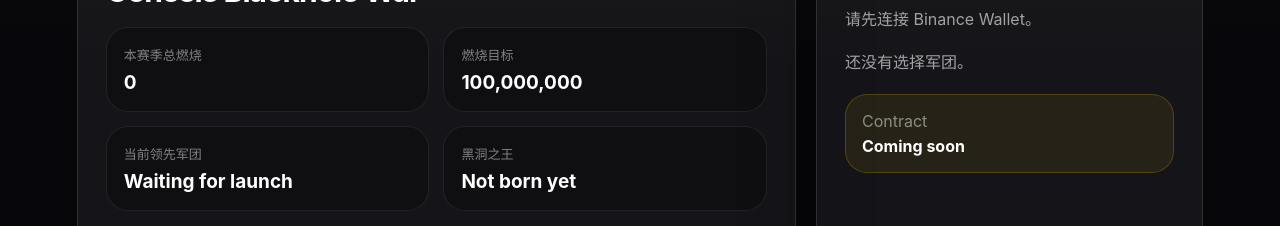
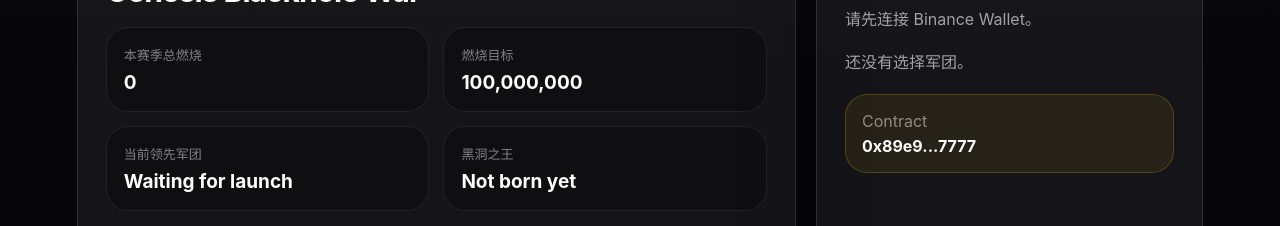
Before and after one commit to fniu807-collab/emoji-war-website, a React (Vite) app: page / in a window 1280 px wide. Shown: the part 1920-2146 px from the top of the page. Built offline with nearby package versions, Linux system fonts and the light colour scheme.

Commit message:
update links

```diff
--- a/src/App.jsx
+++ b/src/App.jsx
@@ -3,10 +3,10 @@ import { useEffect, useMemo, useState } from "react";
 const BNB_CHAIN_ID = "0x38";
 
 const links = {
-  flap: "#",       // 发币后把 # 替换成 Flap 买币链接
-  twitter: "#",    // 把 # 替换成 X / Twitter 链接
+  flap: "https://gmgn.ai/bsc/token/0x89e9a16b734e553114dae662abd5cae7aa087777",       // 发币后把 # 替换成 Flap 买币链接
+  twitter: "https://x.com/RoadBuildersBNB",    // 把 # 替换成 X / Twitter 链接
   telegram: "#",   // 把 # 替换成 Telegram 链接
-  contract: "Coming soon" // 发币后替换成合约地址
+  contract: "0x89e9a16b734e553114dae662abd5cae7aa087777" // 发币后替换成合约地址
 };
 
 const season = {
```
